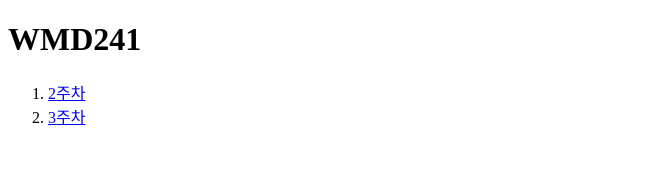
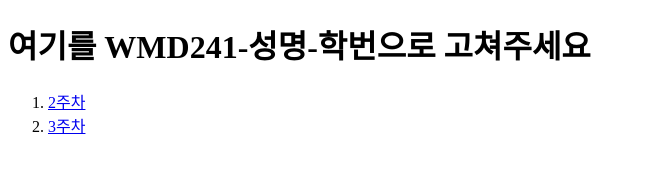
Before and after one commit to spctrm404/WMD241, a plain HTML site: page index.html in a window 1280 px wide. Shown: the whole page, without its empty margins (0-646 px from the left). Drawn offline with Linux system fonts and the light colour scheme.

Commit message:
edit template

```diff
--- a/index.html
+++ b/index.html
@@ -3,10 +3,10 @@
   <head>
     <meta charset="UTF-8" />
     <meta name="viewport" content="width=device-width, initial-scale=1.0" />
-    <title>WMD241</title>
+    <title>여기를 WMD241-성명-학번으로 고쳐주세요</title>
   </head>
   <body>
-    <h1>WMD241</h1>
+    <h1>여기를 WMD241-성명-학번으로 고쳐주세요</h1>
     <ol>
       <li><a href="./src/w2/index.html">2주차</a></li>
       <li><a href="./src/w3/index.html">3주차</a></li>
```
